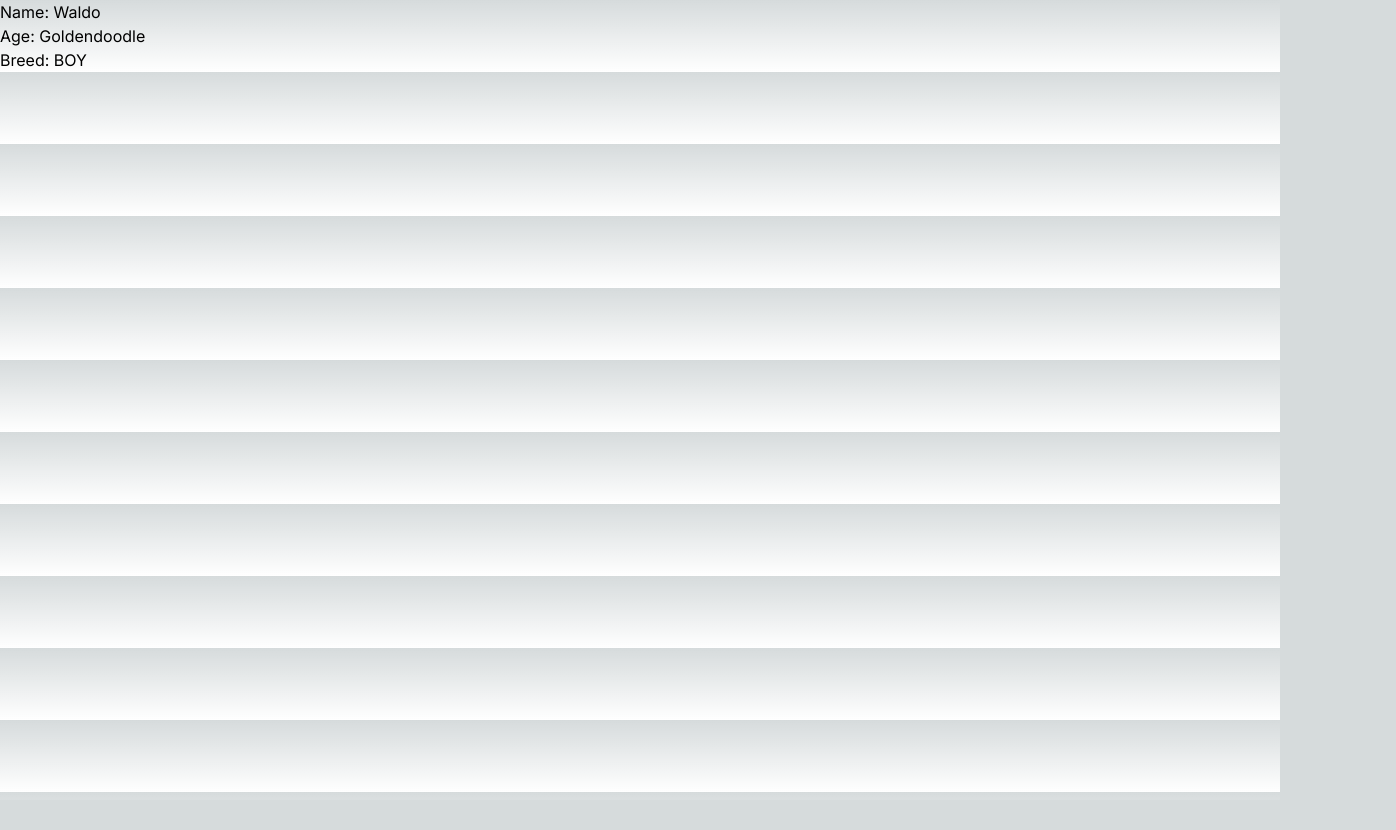
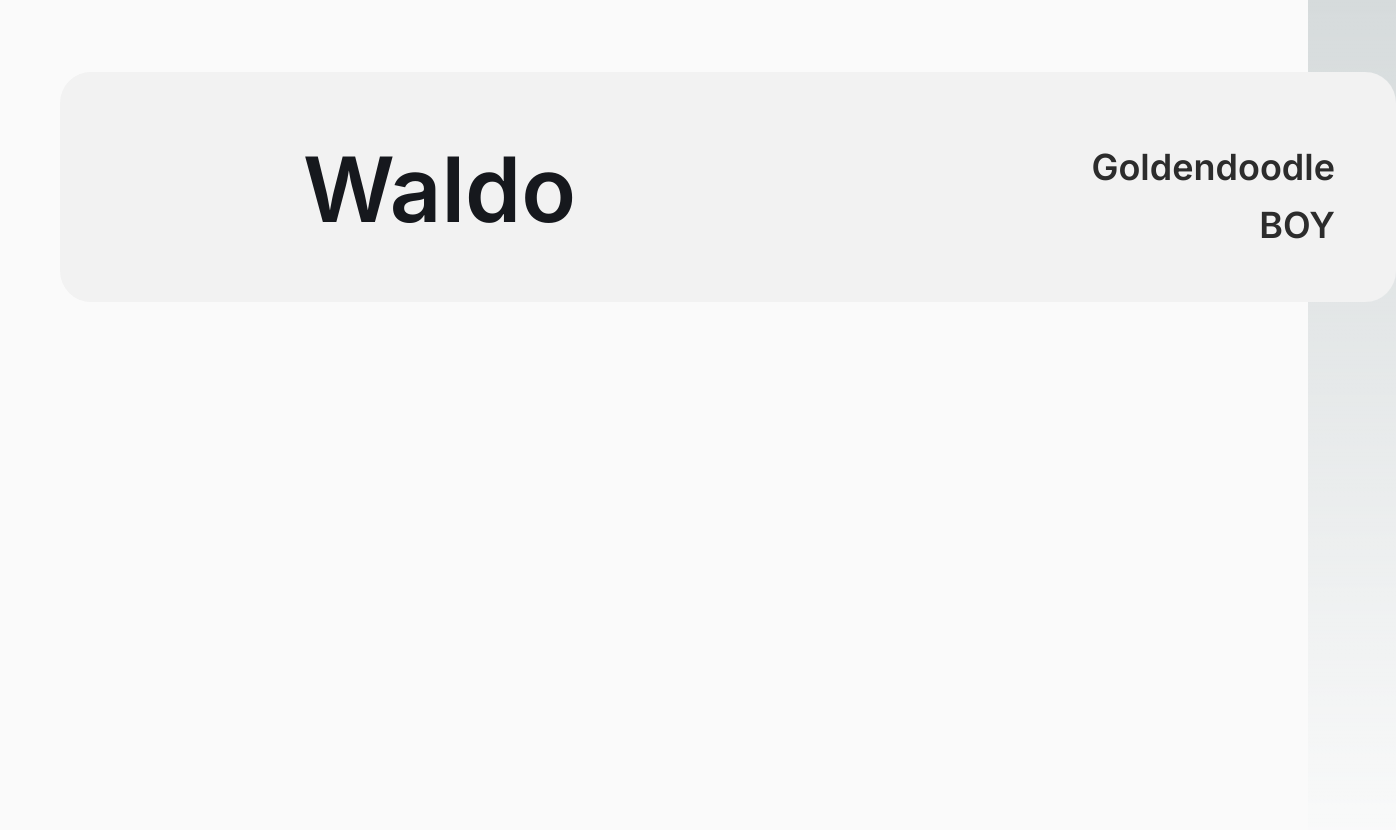
Before and after one commit to sohamsal/puppod-web, a Next.js app: page / in a window 1280 px wide. Shown: the top 830 px of the page, 1396 px wide, since content can reach past the window. Before the commit the page ends 800 px from the top, so only its background shows below. Built offline with nearby package versions, Linux system fonts and the light colour scheme.

Commit message:
styling updates

```diff
--- a/src/app/components/DogData.tsx
+++ b/src/app/components/DogData.tsx
@@ -1,6 +1,6 @@
+"use client"
 import Papa from 'papaparse';
 import { useEffect, useState } from 'react';
-
 
 interface Dog {
   DogId: string;
@@ -14,22 +14,20 @@ interface Dog {
   Gender: string;
   Neutered: string;
   LifeTimeStats_TimePlayed: string;
-    LifeTimeStats_TreatsWon	: string;
+  LifeTimeStats_TreatsWon: string;
   LifeTimeStats_SuccessRate: string;
   LifeTimeStats_TotalPrompts: string;
-    LifeTimeStats_TotalMissed	: string;
-    LifeTimeStats_TotalNegPrompts	: string;
-    LifeTimeStats_TotalHitsNegSound	: string;
+  LifeTimeStats_TotalMissed: string;
+  LifeTimeStats_TotalNegPrompts: string;
+  LifeTimeStats_TotalHitsNegSound: string;
   ModifiedCreatedTime: string;
 }
-
-
 
 const dogData = () => {
   const [selectedDog, setSelectedDog] = useState<Dog | null>(null);
 
   const parseStaticCSV = () => {
-    fetch('/dog.csv')
+    fetch('/Dog.csv')
       .then(response => response.text())
       .then(csvString => {
         Papa.parse<Dog>(csvString, {
@@ -50,18 +48,49 @@ const dogData = () => {
     parseStaticCSV();
   }, [])
 
-    return(
+  return (
+    selectedDog ? (
+      <>
+
       <div>
-            {selectedDog ? (
-        <div>
-          <p>Name: {selectedDog.Name}</p>
+        {/* <p>Name: {selectedDog.Name}</p>
         <p>Age: {selectedDog.Primary_Breed}</p>
-          <p>Breed: {selectedDog.Gender}</p>
+        <p>Breed: {selectedDog.Gender}</p> */}
       </div>
+      <div className="bg-transparent flex flex-row justify-center w-full">
+      <div className="w-[1512px] h-[982px]">
+        <div className="h-[982px] bg-neutral-50">
+          <div className="relative w-[1336px] h-[838px] top-[72px] left-[88px]">
+            <div className="absolute w-[1336px] h-[230px] top-0 left-0 bg-[#f2f2f2] rounded-[31px]">
+              <div className="absolute w-[358px] h-[103px] top-[63px] left-[243px]">
+                <div className="absolute w-[310px] top-0 left-0 [font-family:'Inter',Helvetica] font-semibold text-[#16181d] text-[90px] tracking-[0] leading-[normal] whitespace-nowrap">
+                  {selectedDog.Name}
+                </div>
+              </div>
+              <div className="absolute w-[1235px] h-[168px] top-[31px] left-[42px]">
+                <div className="flex flex-col items-start gap-3.5 absolute w-[337px] h-[85px] top-[42px] left-[896px]">
+                  <p className="relative self-stretch [font-family:'Inter',Helvetica] font-semibold text-[#2c2c2c] text-4xl text-right tracking-[0] leading-[normal]">
+                    <span className="[font-family:'Inter',Helvetica] font-semibold text-[#2c2c2c] text-4xl tracking-[0]">
+                    {selectedDog.Primary_Breed}<br />
+                    </span>
+                  </p>
+                  <p className="relative self-stretch [font-family:'Inter',Helvetica] font-semibold text-[#2c2c2c] text-4xl text-right tracking-[0] leading-[normal]">
+                    <span className="[font-family:'Inter',Helvetica] font-semibold text-[#2c2c2c] text-4xl tracking-[0]">
+                    {selectedDog.Gender}
+                    </span>
+                  </p>
+                </div>
+              </div>
+            </div>
+          </div>
+        </div>
+      </div>
+    </div>
+      </>
     ) : (
       <div>Loading...</div>
-      )}
-    </div>
+    )
+
   );
 };
 
```
Lines whose indentation alone changed are shown as unchanged.
